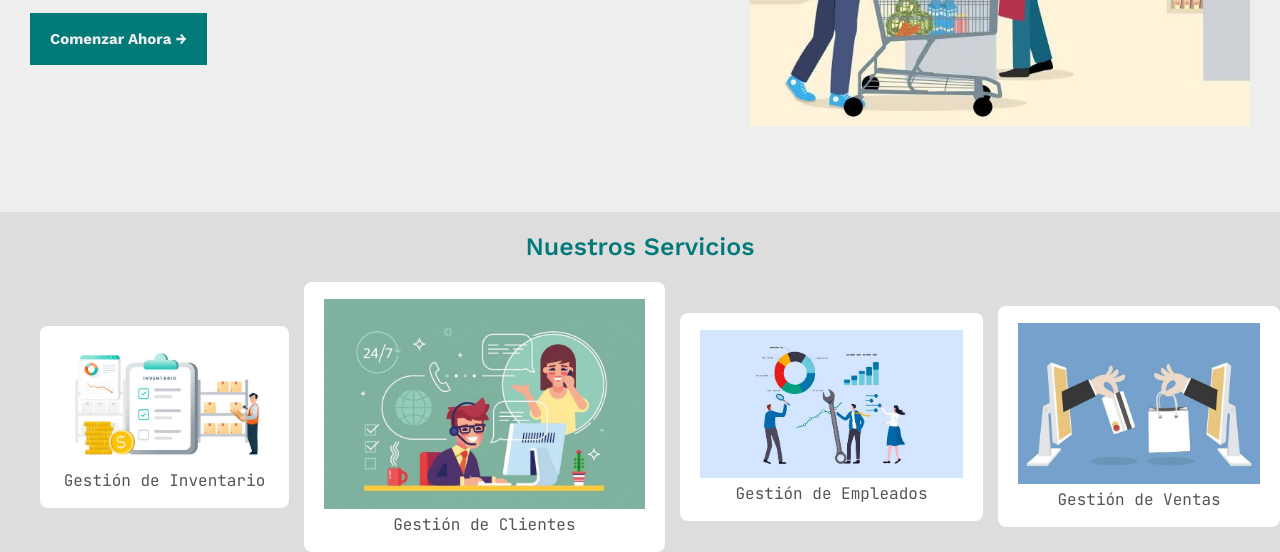
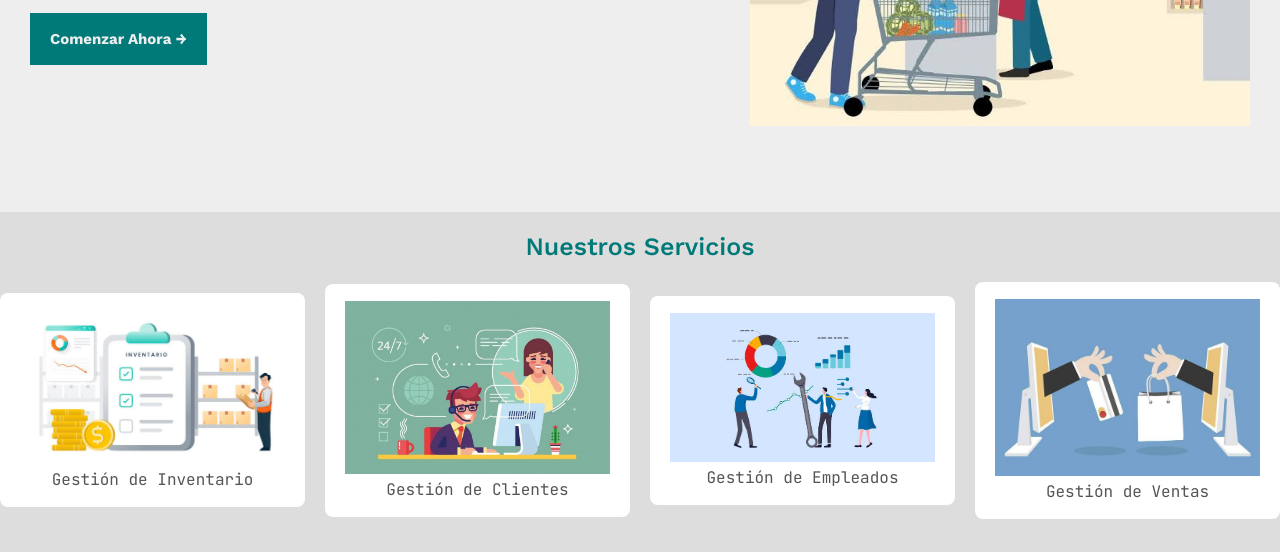
Before and after one commit to LuMtz/Progranmaci-Web, a website: page Tarea1/public/index.html in a window 1280 px wide. Shown: the part 351-903 px from the top of the page. After the commit the page ends 870 px from the top, so only its background shows below. Drawn offline with nearby package versions, Linux system fonts and the light colour scheme.

Commit message:
Update styles.css

```diff
--- a/Tarea1/public/styles.css
+++ b/Tarea1/public/styles.css
@@ -87,12 +87,15 @@ main{
     flex-direction: row;
     justify-content: space-between;
     list-style: none;
+    padding: 0;
+    gap: 20px;
 }
 
 .tarjeta{
     background-color: #fff;
     padding: 17px 20px;
     border-radius: 8px;
+    flex: 1;
 }
 
 .tarjeta img{
```
